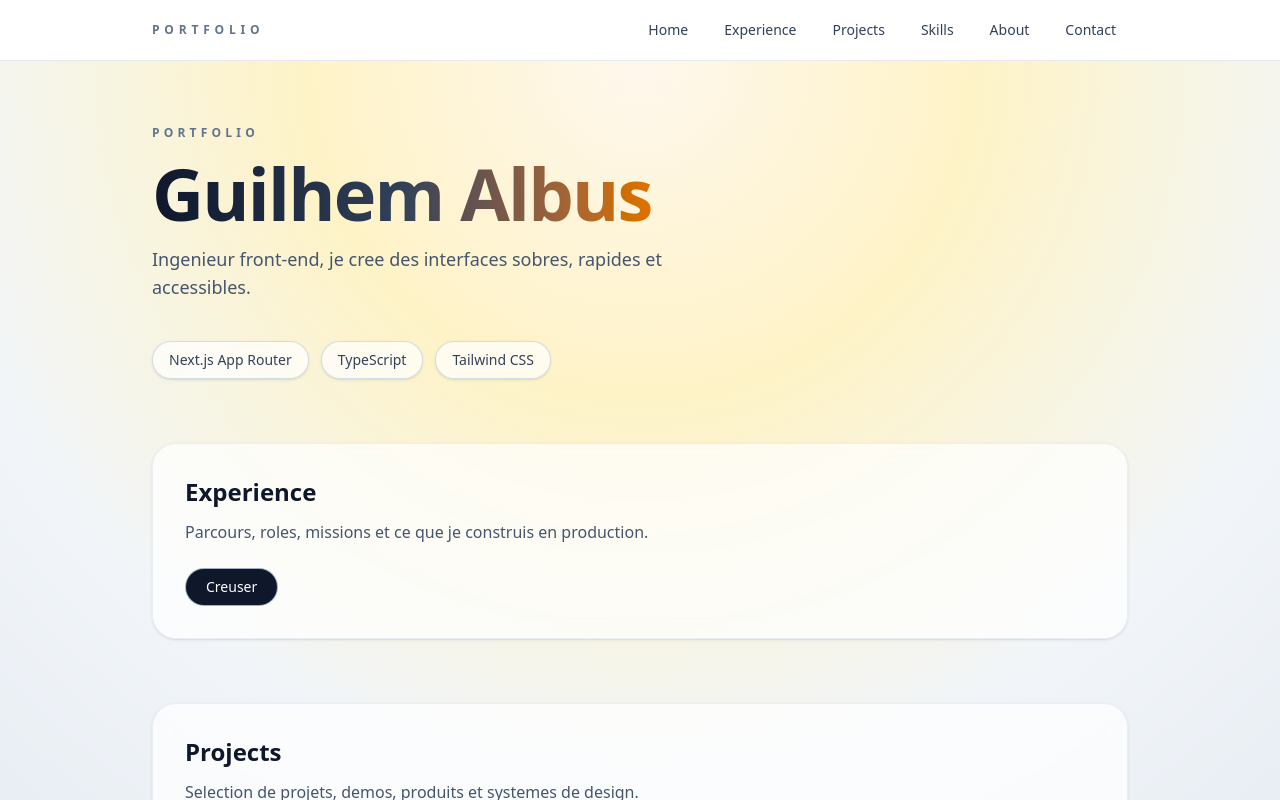
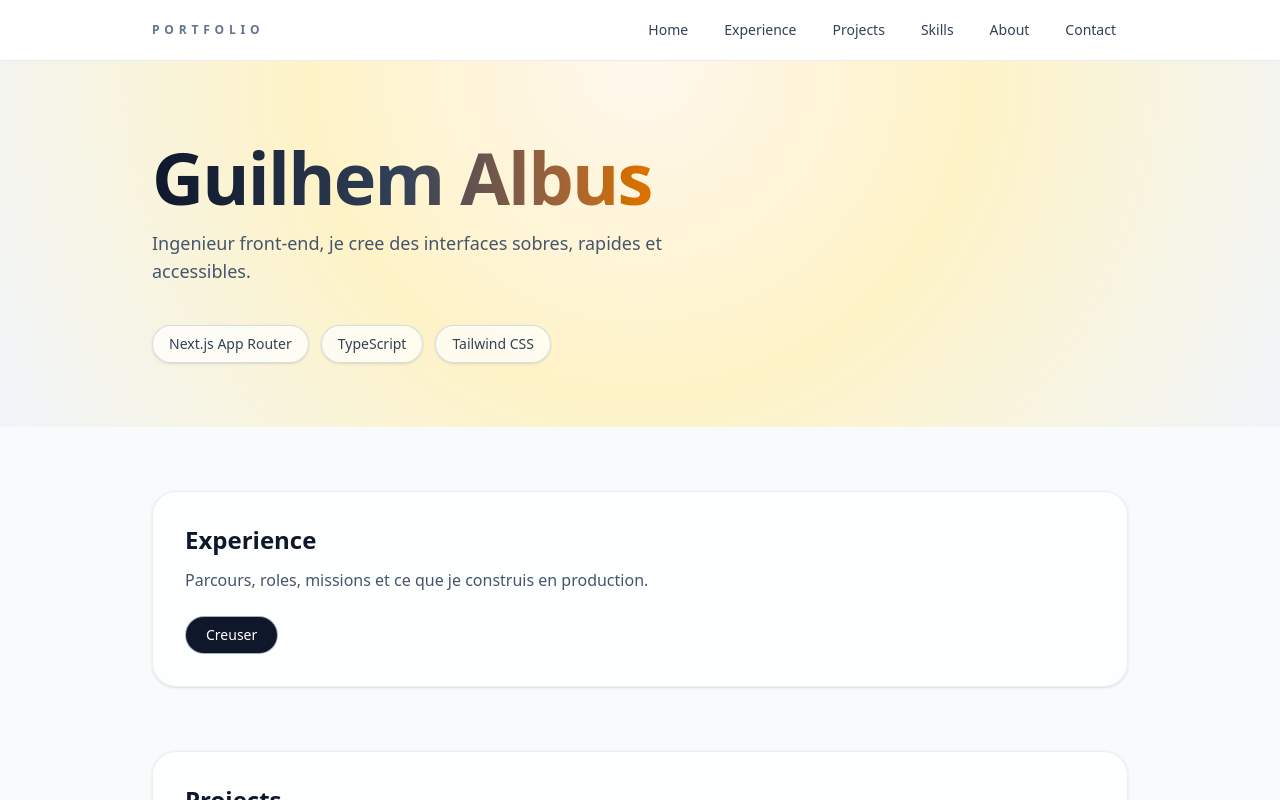
Before and after one commit to GuilhemAl/portfolio2k26, a Next.js app: page / in a window 1280 px wide. Shown: the top 800 px of the page. Built offline with nearby package versions, Linux system fonts and the light colour scheme.

Commit message:
fix: hero full width without full height

```diff
--- a/app/page.tsx
+++ b/app/page.tsx
@@ -39,12 +39,12 @@ const sections = [
 
 export default function Home() {
   return (
-    <main className="min-h-screen bg-[radial-gradient(1200px_circle_at_top,_#fff7ed_0,_#fef3c7_28%,_#f1f5f9_60%,_#e2e8f0_100%)]">
-      <div className="mx-auto flex max-w-5xl flex-col gap-16 px-6 py-16">
-        <section id="top" className="scroll-mt-28">
-          <p className="text-xs font-semibold uppercase tracking-[0.35em] text-slate-500">
-            Portfolio
-          </p>
+    <main className="bg-slate-50">
+      <section
+        id="top"
+        className="scroll-mt-28 bg-[radial-gradient(1200px_circle_at_top,_#fff7ed_0,_#fef3c7_28%,_#f1f5f9_60%,_#e2e8f0_100%)]"
+      >
+        <div className="mx-auto flex max-w-5xl flex-col justify-center px-6 py-16">
           <BrandTitle name={site.name} />
           <p className="mt-4 max-w-xl text-lg text-slate-600">
             Ingenieur front-end, je cree des interfaces sobres, rapides et
@@ -61,8 +61,10 @@ export default function Home() {
               Tailwind CSS
             </span>
           </div>
-        </section>
+        </div>
+      </section>
 
+      <div className="mx-auto flex max-w-5xl flex-col gap-16 px-6 py-16">
         {sections.map((section) => (
           <section
             key={section.id}
```
